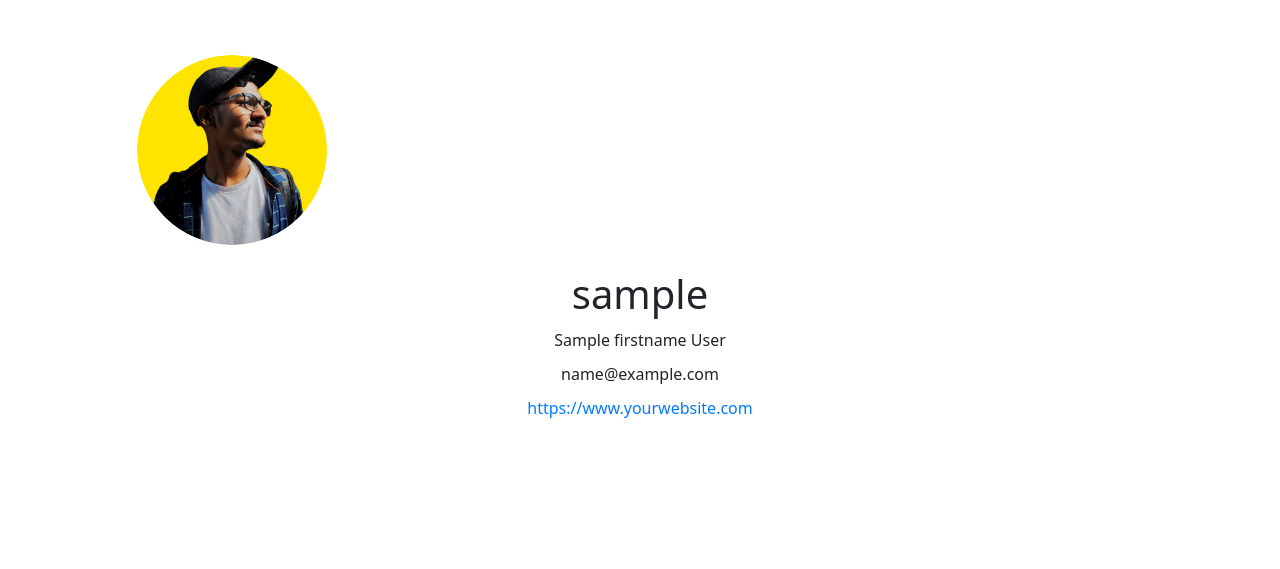
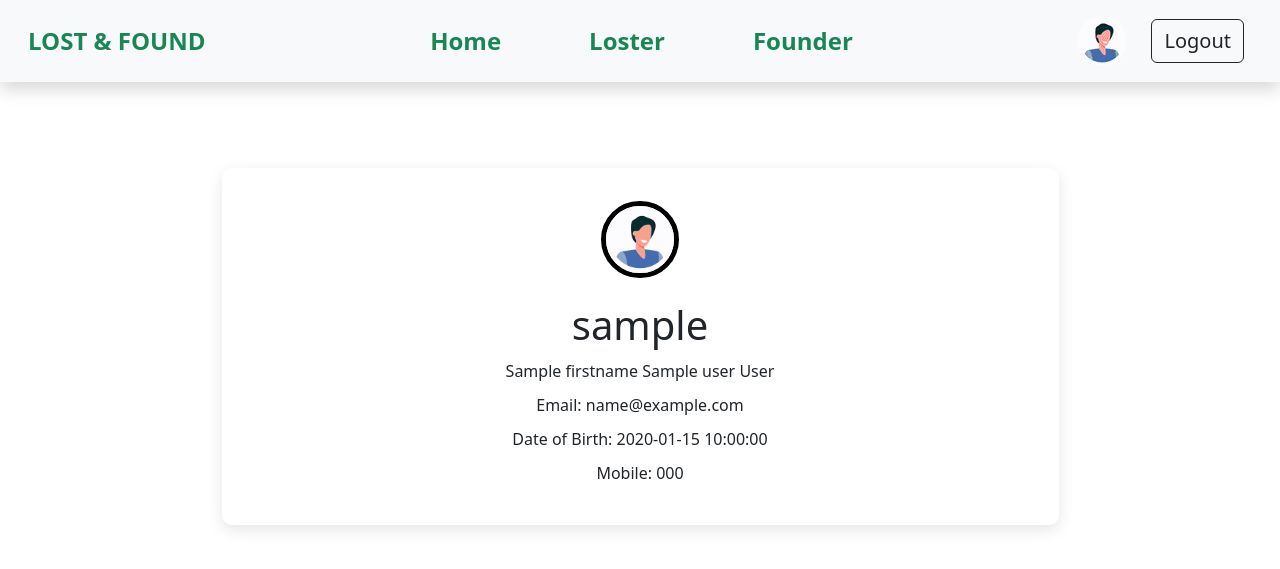
Before and after one commit to TechWithPranav/Lost-Found, a Flask app: page /profile in a window 1280 px wide. Shown: the top 569 px of the page. Run offline with Flask 3, Linux system fonts and the light colour scheme; a user stored in the database is signed in; a database or web service that is not in the repository returns one stand-in record (values such as "Sample title").

Commit message:
Profile updated 1.0
Made changes in profile which looks little good

```diff
--- a/Templates/navbar.html
+++ b/Templates/navbar.html
@@ -13,7 +13,7 @@
 
 
 
-    <section id="navbar">
+    <section id="navbar" class="">
         <div class="position-sticky top-0"> <nav class="navbar navbar-expand-lg bg-light shadow p-3 mb-5 bg-body-tertiary">
             <div class="container-fluid">
               <a class="navbar-brand animate__animated animate__flipInX animate__infinite animate__delay-1s" href="/">
@@ -34,11 +34,11 @@
                   </li>
                   <li class="nav-item">
                     <a class="nav-link fs-4" href="#">Founder</a>
-                  </li>
+
                 </ul>
 
                 {% if current_user.is_authenticated %}
-            <a href="{{url_for('profile')}}"><p class="navbar-text me-3">Welcome, {{ current_user.username }}</p></a>
+            <a href="{{url_for('profile')}}"><img src="{{ url_for('static', filename='images/male_profile.gif') }}" alt="" srcset="" class="w-125 mx-3 rounded-circle"></a>
             <a href="{{ url_for('logout') }}" class="btn btn-outline-dark mx-2 fs-5">Logout</a>
             {% else %}
             <form class="d-flex" action="{{ url_for('login') }}" role="signup">
--- a/Templates/profile.html
+++ b/Templates/profile.html
@@ -6,16 +6,33 @@
   <title>Beautiful Profile</title>
   <link href="https://cdn.jsdelivr.net/npm/bootstrap@5.3.0-alpha1/dist/css/bootstrap.min.css" rel="stylesheet" integrity="sha384-GLhjVWIGa0wKb8gDwvQzpGUkaY!/vXcpmw96pIbJEi7yq7lLXbglCYoN3yBS8Lgjvz" crossorigin="anonymous">
   <style>
-    .profile-container {
+    .profile-card {
       text-align: center;
-      padding: 50px;
+      padding: 30px;
+      border-radius: 10px;
+      background-color: #fff;
+      box-shadow: 0 5px 15px rgba(0, 0, 0, 0.1); /* Subtle shadow */
+      transform: translateY(-10px); /* Lift the card slightly */
+      animation: lift-in 0.5s ease-in-out forwards; /* Animation on page load */
+    }
+    .profile-card:hover {
+      transform: translateY(-5px); /* Further lift on hover */
+      box-shadow: 0 10px 20px rgba(0, 0, 0, 0.2); /* Enhance shadow on hover */
+    }
+    @keyframes lift-in {
+      from {
+        transform: translateY(20px);
+      }
+      to {
+        transform: translateY(-10px);
+      }
     }
     .profile-picture {
-      width: 200px;
-      height: 200px;
+      width: 150px;
+      height: 150px;
       border-radius: 50%;
       overflow: hidden;
-      border: 5px solid white;
+      border: 3px solid white;
       margin-bottom: 20px;
       text-stroke: 2px white; /* Stroke effect for profile picture */
     }
@@ -30,31 +47,32 @@
     .profile-info h1 {
       text-stroke: 1px black; /* Stroke effect for username */
     }
-    .profile-info a {
-      color: #007bff;
-      text-decoration: none;
-      transition: all 0.3s ease-in-out;
-    }
-    .profile-info a:hover {
-      color: #333;
-    }
   </style>
 </head>
 <body>
-  <div class="container">
-    <div class="profile-container">
-      <div class="profile-picture">
-        <img src="{{ url_for('static', filename='images/profile.png') }}" alt="Profile Picture">
+
+
+   <!-- -------------navbar -------------------  -->
+
+   {% include 'navbar.html' %}
+
+
+
+
+  <div class="container  d-flex justify-content-center">
+    <div class="profile-card  d-flex flex-column w-75 mt-5">
+      <div class="profile-picture  w-auto h-auto">
+        <img src="{{ url_for('static', filename='images/male_profile_big.gif') }}" alt="Profile Picture" class="rounded-circle border border-5 border-black" style="width: 10%;">
       </div>
       <div class="profile-info">
         <h1>{{ user_data.username }}</h1>
-        <p>{{ user_data.firstname }} {{ user_data.lastname }}</p>
-        <p>{{ user_data.email }}</p>
-        <p><a href="#">https://www.yourwebsite.com</a></p>
+        <p>{{ user_data.firstname }} {{ user_data.middlename }} {{ user_data.lastname }}</p>
+        <p>Email: {{ user_data.email }}</p>
+        <p>Date of Birth: {{ user_data.dob }}</p>
+        <p>Mobile: {{ user_data.mobile }}</p>
       </div>
     </div>
   </div>
-
   <script src="https://cdn.jsdelivr.net/npm/bootstrap@5.3.0-alpha1/dist/js/bootstrap.bundle.min.js" integrity="sha384-glznVEuQbrQK2TvecXqVT++uNLfEnN6zTUe/AjxklnU4lTdYWfZigeJEj0CEXqIkO" crossorigin="anonymous"></script>
 </body>
 </html>
```
Also changed, not shown: Static/images/male_profile.gif (added), Static/images/male_profile_big.gif (added).
